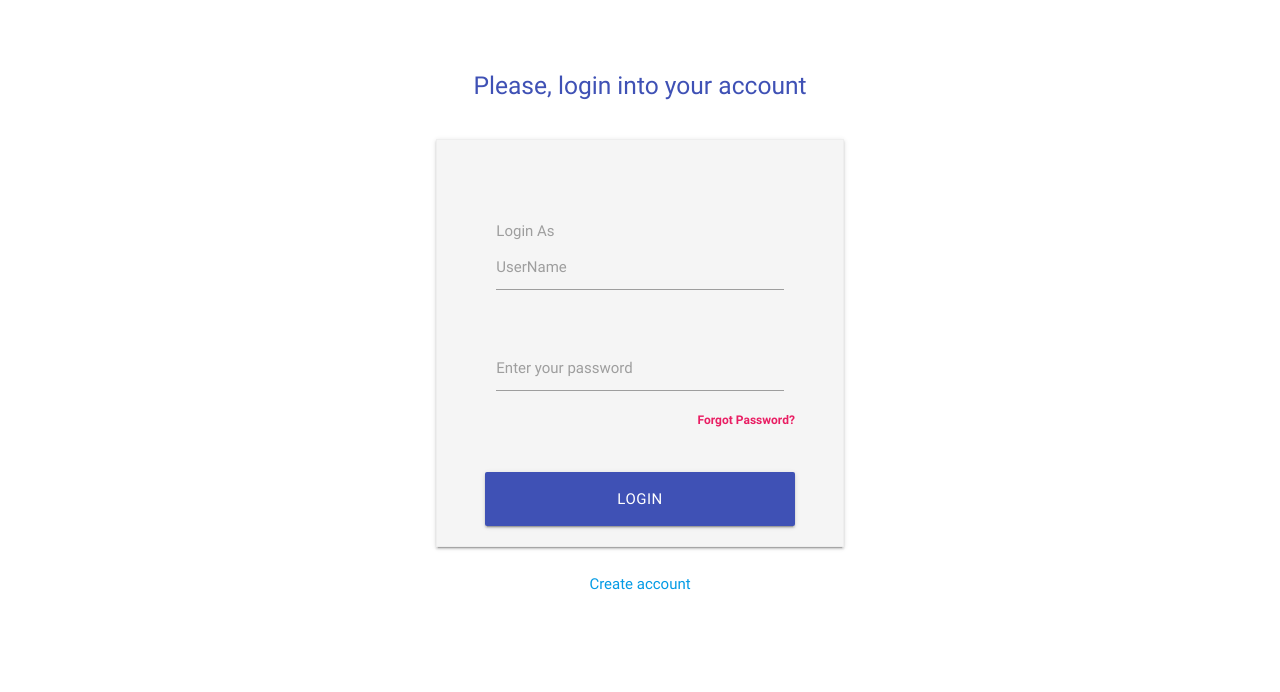
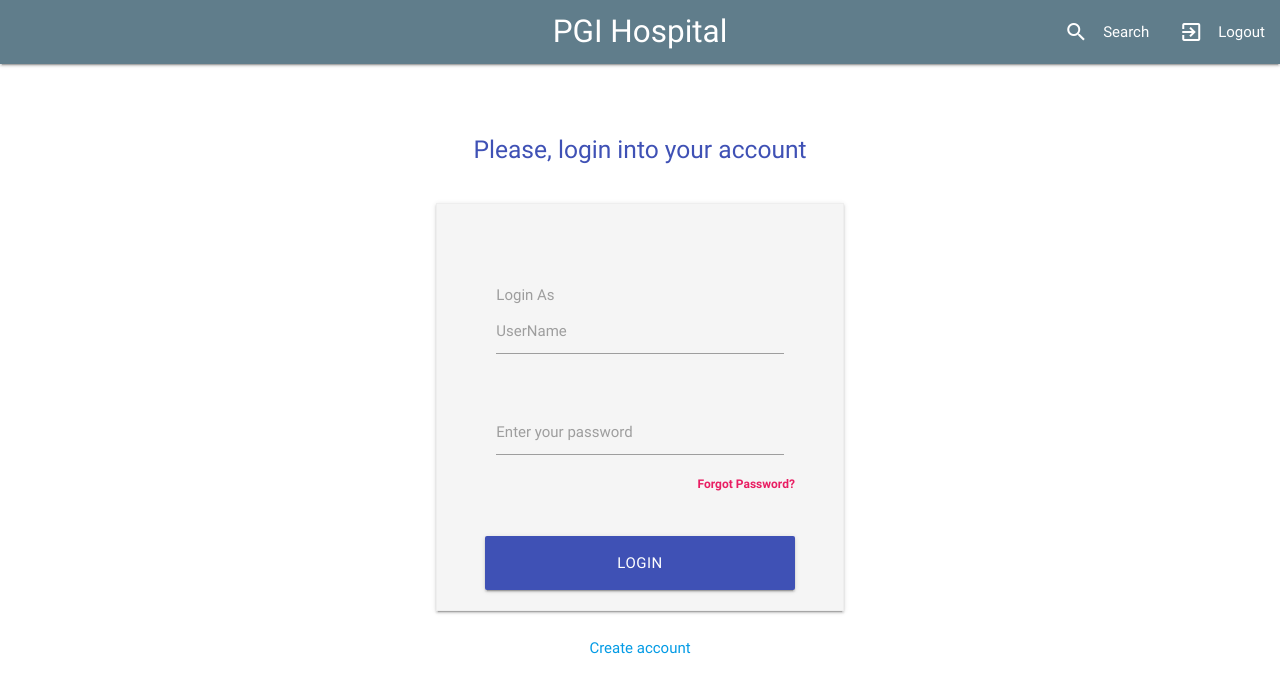
Before and after one commit to anubhavshrimal/Hospital_Patient_Management_System, an Angular app in the folder public/: page /login in a window 1280 px wide. Shown: the top 692 px of the page. Built offline with nearby package versions, Linux system fonts and the light colour scheme; sample sign-in values are in the browser's storage; what angular2-materialize would draw is missing.

Commit message:
Updated server link

```diff
--- a/public/src/app/components/navbar/navbar.component.html
+++ b/public/src/app/components/navbar/navbar.component.html
@@ -1,4 +1,4 @@
-<nav *ngIf="userData.userType == 'd' || userData.userType == 'c'|| userData.userType == 'a'|| userData.userType == 'r'|| userData.userType == 'p'">
+<nav >
   <div class="nav-wrapper blue-grey">
     <a href="#!" class="brand-logo center">PGI Hospital</a>
     <a href="#" materialize='sideNav' data-activates="mobile-demo" class="button-collapse"><i class="material-icons">menu</i></a>
```
